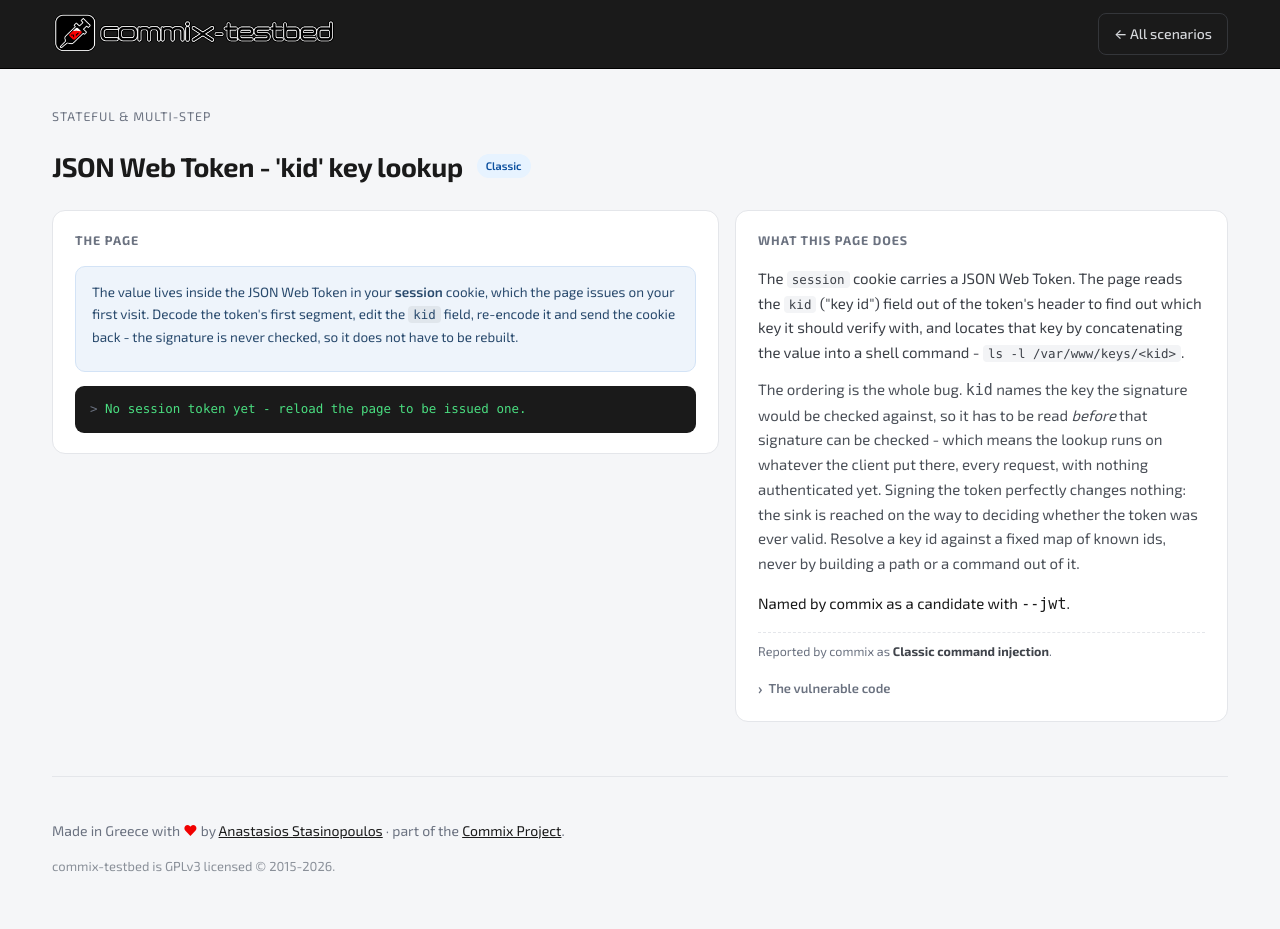
After one commit to commixproject/commix-testbed, a PHP site: page /scenarios/stateful/jwt_kid.php in a window 1280 px wide. The commit adds this page. Run offline with PHP 8.4, Linux system fonts and the light colour scheme.

Commit message:
Added JSON Web Token example whose `kid` header names the key to verify with, and is resolved through a shell before that signature is ever checked - so the lookup runs on whatever the client put there, matching commix's own new `--jwt` support

```diff
--- /dev/null
+++ b/scenarios/stateful/jwt_kid.php
@@ -0,0 +1,137 @@
+<?php
+ob_start();
+// A scenario that ends in die() would otherwise take the rest of the page with it - the
+// explanation, the footer and the script that colours the result. A shutdown function still runs
+// after die(), so the page is completed either way.
+$__tail = <<<'TESTBED_TAIL'
+    </section>
+
+    <aside class="panel">
+      <h2>What this page does</h2>
+      <p class="explain">The <code>session</code> cookie carries a JSON Web Token. The page reads the <code>kid</code> ("key id") field out of the token's header to find out which key it should verify with, and locates that key by concatenating the value into a shell command - <code>ls -l /var/www/keys/&lt;kid&gt;</code>.</p>
+      <p class="lesson">The ordering is the whole bug. <code>kid</code> names the key the signature would be checked against, so it has to be read <i>before</i> that signature can be checked - which means the lookup runs on whatever the client put there, every request, with nothing authenticated yet. Signing the token perfectly changes nothing: the sink is reached on the way to deciding whether the token was ever valid. Resolve a key id against a fixed map of known ids, never by building a path or a command out of it.</p>
+      <p class="reach">Named by commix as a candidate with <code>--jwt</code>.</p>
+      <p class="verdict">Reported by commix as <b>Classic command injection</b>.</p>
+      <details class="src">
+        <summary>The vulnerable code</summary>
+        <pre><code>$key_dir = &quot;/var/www/keys/&quot;;
+$token = (isset($_COOKIE[&#x27;session&#x27;]) ? $_COOKIE[&#x27;session&#x27;] : &#x27;&#x27;);
+$parts = explode(&#x27;.&#x27;, $token);
+$header = json_decode(base64_decode(strtr($parts[0], &#x27;-_&#x27;, &#x27;+/&#x27;)), true);
+$kid = (isset($header[&#x27;kid&#x27;]) ? $header[&#x27;kid&#x27;] : &#x27;&#x27;);
+# The key is located before the signature it would verify has been checked.
+echo exec(&quot;ls -l &quot; . $key_dir . $kid);</code></pre>
+      </details>
+    </aside>
+  </div>
+
+  <footer>
+    <p>Made in Greece with <span class="heart">&hearts;</span> by
+      <a href="https://github.com/stasinopoulos">Anastasios Stasinopoulos</a> &middot;
+      part of the <a href="https://commixproject.com">Commix Project</a>.</p>
+    <p class="copy">commix-testbed is GPLv3 licensed &copy; 2015-2026.</p>
+  </footer>
+</div>
+
+<script>
+// The page prints its result into the last <b>: empty means nothing was submitted yet, a refusal
+// is shown in red rather than green, and the shared indentation of the markup is taken off so the
+// result starts hard left.
+(function () {
+  var out = document.querySelector(".live > b:last-of-type");
+  if (!out) return;
+  var lines = out.textContent.split(/\r?\n/);
+  var filled = lines.filter(function (l) { return l.trim(); });
+  var common = filled.reduce(function (n, l) { return Math.min(n, l.match(/^[ \t]*/)[0].length); }, 1e9);
+  if (filled.length) {
+    out.textContent = lines.map(function (l) { return l.slice(common); }).join(String.fromCharCode(10)).trim();
+  }
+  var text = out.textContent.trim();
+  if (!text) {
+    // A failing command writes to stderr, which exec() does not return - so an empty result after
+    // a submission means it ran and printed nothing, not that nothing happened.
+    var submitted = location.search.length > 1 || document.referrer.indexOf(location.pathname) !== -1;
+    if (!submitted) { out.remove(); return; }
+    out.textContent = "(no output - the command printed nothing to stdout)";
+    out.classList.add("silent");
+    return;
+  }
+  if (/invalid|hack attempt|not allowed|no white spaces|is not set|denied|only$/i.test(text)) {
+    out.classList.add("refused");
+  }
+})();
+</script>
+</body>
+</html>
+TESTBED_TAIL;
+register_shutdown_function(function () use ($__tail) { echo $__tail; });
+
+// Minted for a first-time visitor so the page has a token to read, the way the application that
+// issued it would have. Only the 'kid' below is ever acted on.
+function testbed_issue_token() {
+  $segment = function ($data) {
+    return rtrim(strtr(base64_encode(json_encode($data)), '+/', '-_'), '=');
+  };
+  $header = array("alg" => "HS256", "typ" => "JWT", "kid" => "prod.pem");
+  $payload = array("user" => "guest", "iat" => time());
+  // Signed with a key that is never checked here - the lookup below happens first either way.
+  $signing_input = $segment($header) . "." . $segment($payload);
+  $signature = rtrim(strtr(base64_encode(hash_hmac('sha256', $signing_input, 'testbed', true)), '+/', '-_'), '=');
+  return $signing_input . "." . $signature;
+}
+?><!DOCTYPE html>
+<html lang="en">
+<head>
+<meta charset="utf-8">
+<meta name="viewport" content="width=device-width, initial-scale=1">
+<title>JSON Web Token - 'kid' key lookup &middot; commix-testbed</title>
+<meta name="robots" content="noindex">
+<link rel="shortcut icon" href="../../favicon.ico">
+<link href="https://fonts.googleapis.com/css?family=Exo+2:400,500,600,700" rel="stylesheet">
+<link rel="stylesheet" href="../../css/testbed.css">
+</head>
+<body>
+
+<nav class="nav">
+  <div class="wrap">
+    <a class="brand" href="../../index.php">
+      <img src="../../img/testbed_header_logo.png" alt="commix-testbed"></a>
+    <a class="back" href="../../index.php">&larr; All scenarios</a>
+  </div>
+</nav>
+
+<div class="wrap page">
+
+  <header class="sc-head">
+    <p class="crumb">Stateful &amp; multi-step</p>
+    <h1>JSON Web Token - 'kid' key lookup</h1>
+    <span class="badges"><span class="type t-classic">Classic</span></span>
+  </header>
+
+  <div class="cols">
+    <section class="panel live">
+      <h2>The page</h2>
+      <div class="howto"><p>The value lives inside the JSON Web Token in your <b>session</b> cookie, which the page issues on your first visit. Decode the token's first segment, edit the <code>kid</code> field, re-encode it and send the cookie back - the signature is never checked, so it does not have to be rebuilt.</p></div><br>
+                <b><?php
+                $key_dir = "/var/www/keys/";
+                if (!isset($_COOKIE['session'])) {
+                    setcookie("session", testbed_issue_token(), time() + (86400 * 30), "/");
+                    echo "No session token yet - reload the page to be issued one.";
+                } else {
+                    $token = (isset($_COOKIE['session']) ? $_COOKIE['session'] : '');
+                    $parts = explode('.', $token);
+                    $header = json_decode(base64_decode(strtr($parts[0], '-_', '+/')), true);
+                    $kid = (isset($header['kid']) ? $header['kid'] : '');
+                    if ($kid === '') {
+                        echo "The token's header names no 'kid' to look up!";
+                    } else {
+                        if( stristr(php_uname('s'), 'Windows NT')){
+                          # Windows-based command execution.
+                          echo exec("dir " . $key_dir . $kid);
+                        } else {
+                          # Unix-based command execution.
+                          echo exec("ls -l " . $key_dir . $kid);
+                        }
+                    }
+                }
+                ?></b>
```
Also changed, not shown: index.php (+17 -3 lines), readme/CHANGELOG.md.
